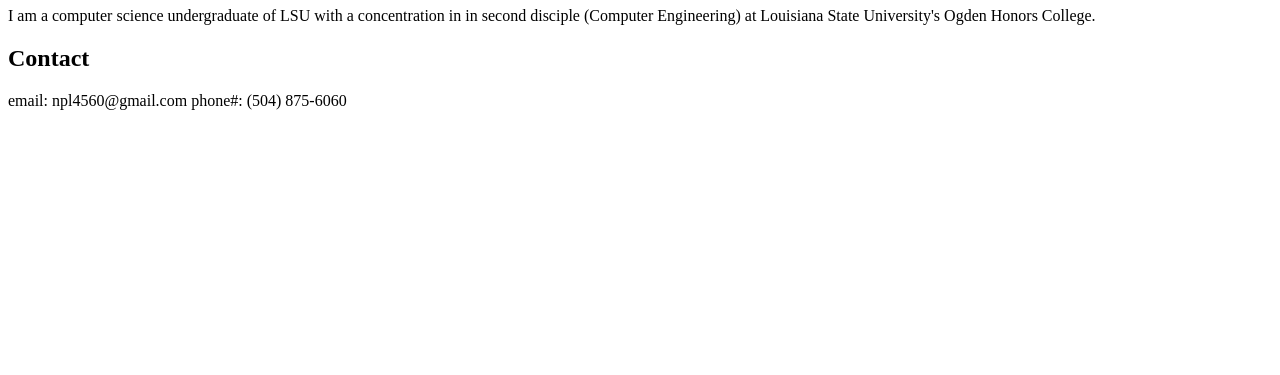
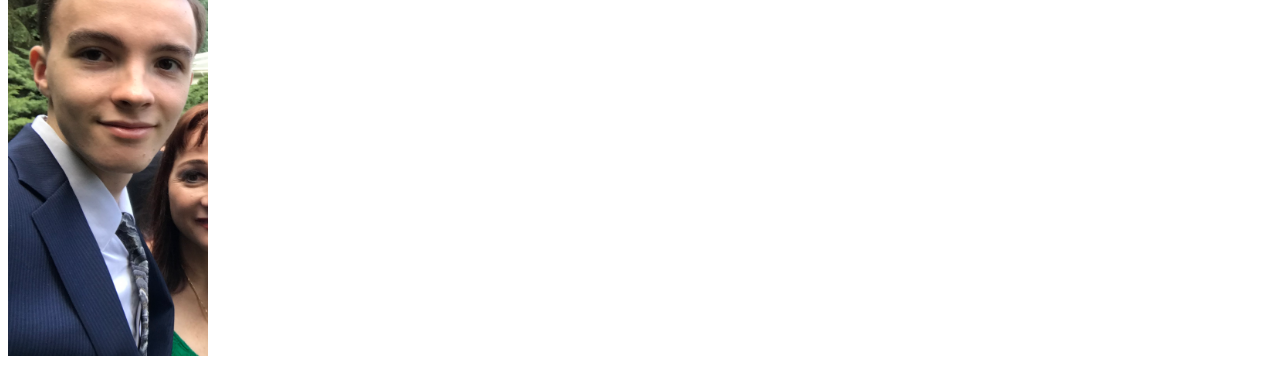
Before and after one commit to nleonik/nleonik.github.io, a plain HTML site: page index.html in a window 1280 px wide. Shown: the part 73-448 px from the top of the page. Drawn offline with Linux system fonts and the light colour scheme.

Commit message:
added personal photo

```diff
--- a/index.html
+++ b/index.html
@@ -7,6 +7,8 @@
 	</head>
 
 	<body>
+		<img src="images/pic.jpg" alt="photo-ID" width="200">
+		<br>
 		<h1> About </h1>
 		<p>I am a computer science undergraduate of LSU with a concentration in in second disciple (Computer Engineering) at Louisiana State University's Ogden Honors College.
 		</p>
```
Also changed, not shown: images/pic.jpg (added).
